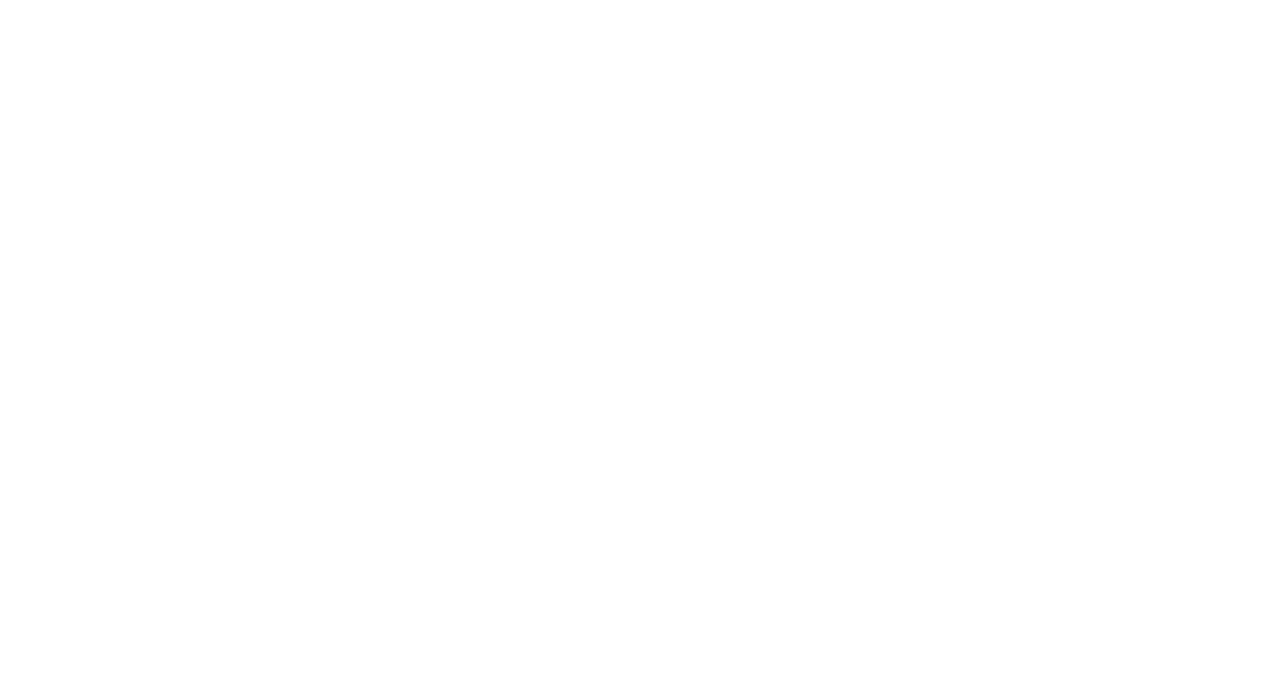
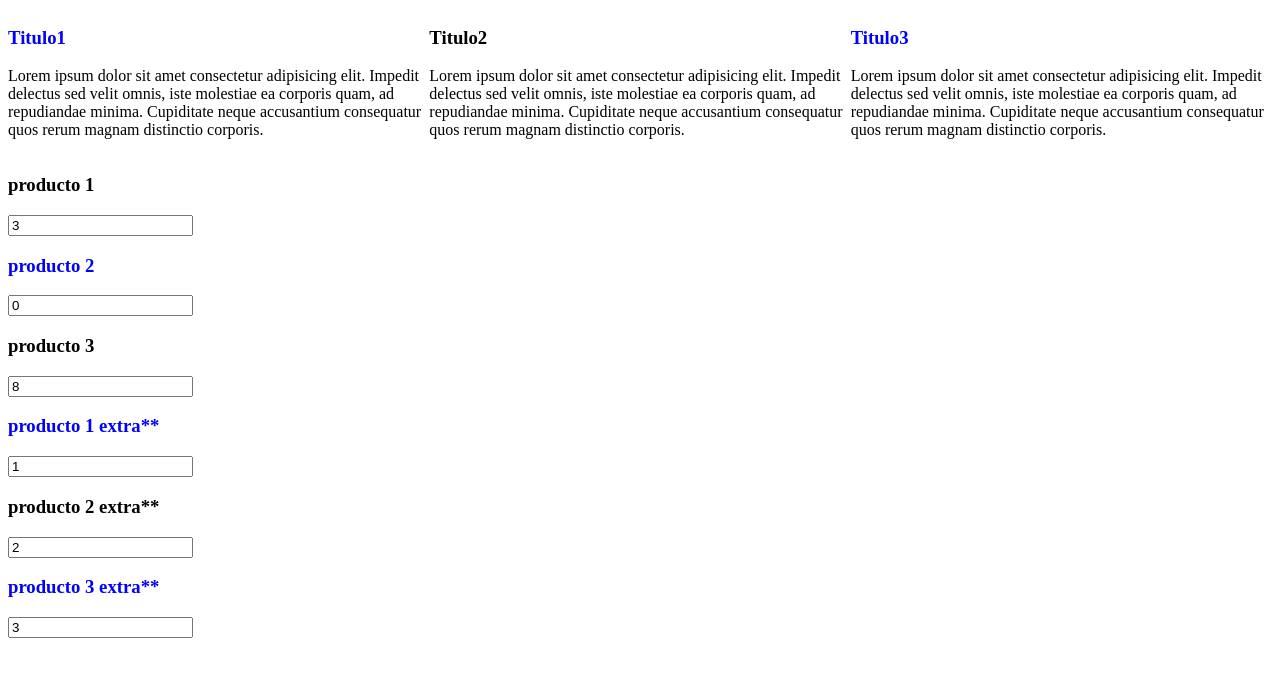
Before and after one commit to pedroed89/curso-javascript, a plain HTML site: page index.html in a window 1280 px wide. Drawn offline with Linux system fonts and the light colour scheme.

Commit message:
javascript - introduccion al dom

```diff
--- a/css/style.css
+++ b/css/style.css
@@ -0,0 +1,3 @@
+.content {
+    display: flex
+}
--- a/index.html
+++ b/index.html
@@ -11,6 +11,37 @@
 </head>
 
 <body>
+    <div class="content" id="contenido">
+
+    </div>
+    <div id="otro">
+        <div class="card">
+            <h3>producto 1</h3>
+            <input type="text" value="3">
+        </div>
+        <div class="card">
+            <h3>producto 2</h3>
+            <input type="text" value="0">
+        </div>
+        <div class="card">
+            <h3>producto 3</h3>
+            <input type="text" value="8">
+        </div>
+    </div>
+    <div id="otromas">
+        <div class="card">
+            <h3>producto 1</h3>
+            <input type="text" value="3">
+        </div>
+        <div class="card">
+            <h3>producto 2</h3>
+            <input type="text" value="1">
+        </div>
+        <div class="card">
+            <h3>producto 3</h3>
+            <input type="text" value="2">
+        </div>
+    </div>
 
 </body>
 
--- a/javascript/script.js
+++ b/javascript/script.js
@@ -0,0 +1,125 @@
+var nombre = true;
+var string = "string"
+var numero = 56
+var arreglo = [true, "string", 78] // 3 ----  arreglo[0] ------ arreglo[3]
+
+var data = [{
+        estado: "new",
+        titulo: "Titulo1",
+        body: "Lorem ipsum dolor sit amet consectetur adipisicing elit. Impedit delectus sed velit omnis, iste molestiae ea corporis quam, ad repudiandae minima. Cupiditate neque accusantium consequatur quos rerum magnam distinctio corporis."
+    },
+    {
+        estado: "old",
+        titulo: "Titulo2",
+        body: "Lorem ipsum dolor sit amet consectetur adipisicing elit. Impedit delectus sed velit omnis, iste molestiae ea corporis quam, ad repudiandae minima. Cupiditate neque accusantium consequatur quos rerum magnam distinctio corporis."
+    },
+    {
+        estado: "new",
+        titulo: "Titulo3",
+        body: "Lorem ipsum dolor sit amet consectetur adipisicing elit. Impedit delectus sed velit omnis, iste molestiae ea corporis quam, ad repudiandae minima. Cupiditate neque accusantium consequatur quos rerum magnam distinctio corporis."
+    }
+]
+
+{
+    /* <div class="card">
+    <h3>Titulo</h3>
+    <p>Lorem ipsum dolor sit amet consectetur adipisicing elit. Impedit delectus sed velit omnis, iste molestiae ea corporis quam, ad repudiandae minima. Cupiditate neque accusantium consequatur quos rerum magnam distinctio corporis.</p>
+    </div> */
+}
+
+window.addEventListener("load", function(e) {
+
+
+    var contenido = document.getElementById("contenido");
+    // contenido <div class="content" id="contenido">
+    // contenido.children  --- div.card 3
+    //contenido.children[0] ---- <div class="card">
+    //contenido.childre[0].children ---- h3,p
+    //   a = 10    b = 9
+    // a += b   =>   a = a + b   =>
+
+    /*
+        if(condicion){
+            //
+        }
+        else{
+            //
+        }
+
+        condicion? true : false
+        var mayor = a > b ? a : b
+
+
+    */
+
+    for (let index = 0; index < data.length; index++) {
+        let titulo = data[index].estado === "new" ? "<h3>" + data[index].titulo + "</h3>" : '<h3 style="color:red">' + data[index].titulo + '</h3>'
+        let body = "<p>" + data[index].body + "</p>"
+        contenido.innerHTML += '<div class="card">' + titulo + body + '</div>'
+    }
+
+
+    var otro = document.getElementById("otro");
+    for (let index = 0; index < otro.children.length; index++) {
+        let valor = parseInt(otro.children[index].children[1].value);
+        var color = "green";
+        if (valor <= 0) {
+
+            color = "red";
+        }
+        otro.children[index].children[0].style.color = color;
+    }
+
+    var otromas = document.getElementById("otromas");
+
+    for (let index = 0; index < otromas.children.length; index++) {
+        otromas.children[index].children[0].textContent += " extra**";
+        otromas.children[index].children[1].value = index + 1;
+    }
+
+    var cards = document.getElementsByClassName("card");
+    for (let index = 0; index < cards.length; index++) {
+        if (index % 2 === 0) {
+            cards[index].children[0].style.color = "blue"
+        } else {
+            cards[index].children[0].style.color = "black"
+        }
+
+    }
+
+    let a = 5;
+    let b = 10;
+
+    console.log(`Quince es ${a + b} y no ${2 * a + b}.`);
+
+    console.log("el numero " + 4 + " es par");
+    console.log(`el numero ${4} es par`);
+
+})
+
+/*
+
+Dado el siguiente arreglo
+
+var data = [{
+        visible: true,
+        titulo: "Titulo1",
+        body: "Lorem ipsum dolor sit amet consectetur adipisicing elit. Impedit delectus sed velit omnis, iste molestiae ea corporis quam, ad repudiandae minima. Cupiditate neque accusantium consequatur quos rerum magnam distinctio corporis."
+    },
+    {
+        visible: false,
+        titulo: "Titulo2",
+        body: "Lorem ipsum dolor sit amet consectetur adipisicing elit. Impedit delectus sed velit omnis, iste molestiae ea corporis quam, ad repudiandae minima. Cupiditate neque accusantium consequatur quos rerum magnam distinctio corporis."
+    },
+    {
+        visible: true,
+        titulo: "Titulo3",
+        body: "Lorem ipsum dolor sit amet consectetur adipisicing elit. Impedit delectus sed velit omnis, iste molestiae ea corporis quam, ad repudiandae minima. Cupiditate neque accusantium consequatur quos rerum magnam distinctio corporis."
+    }
+]
+
+- insertar en el html de manera dinamica solo los elementos que
+sean visible(visible = true)
+
+
+*/
```
